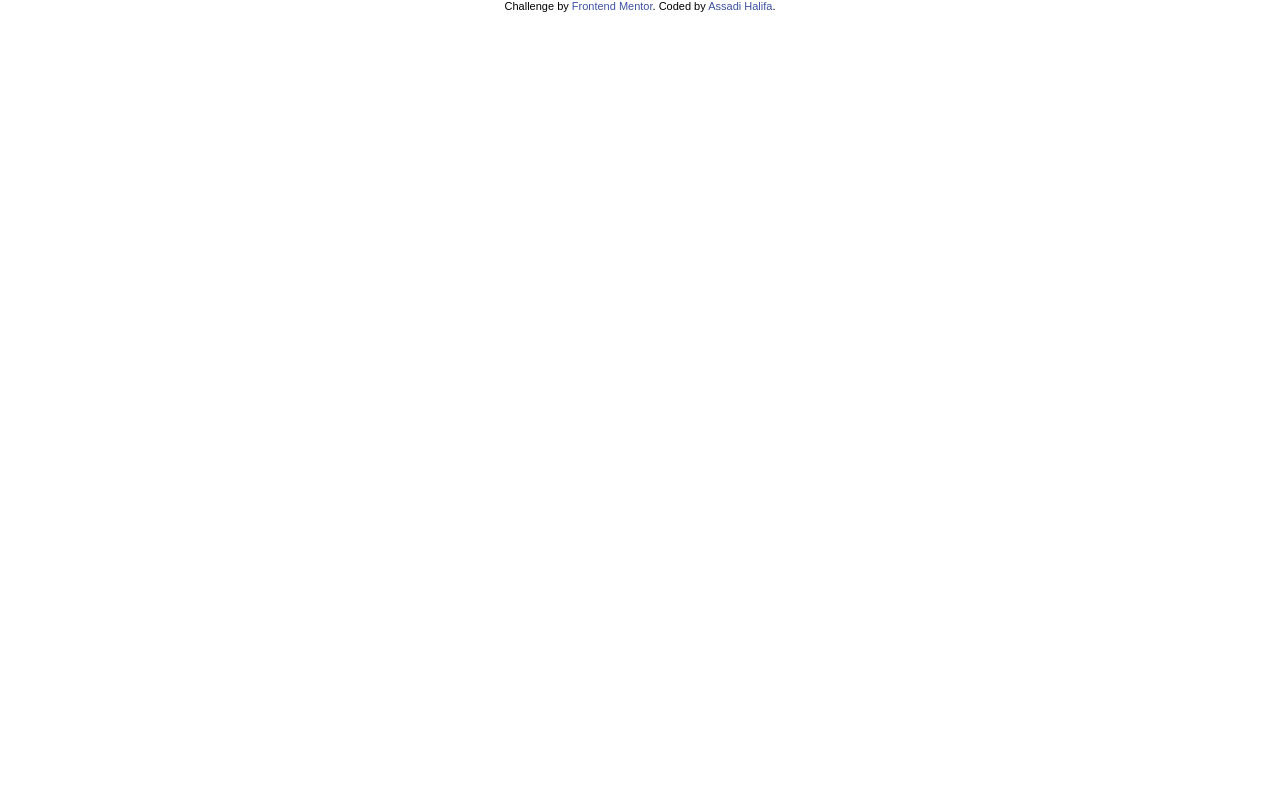
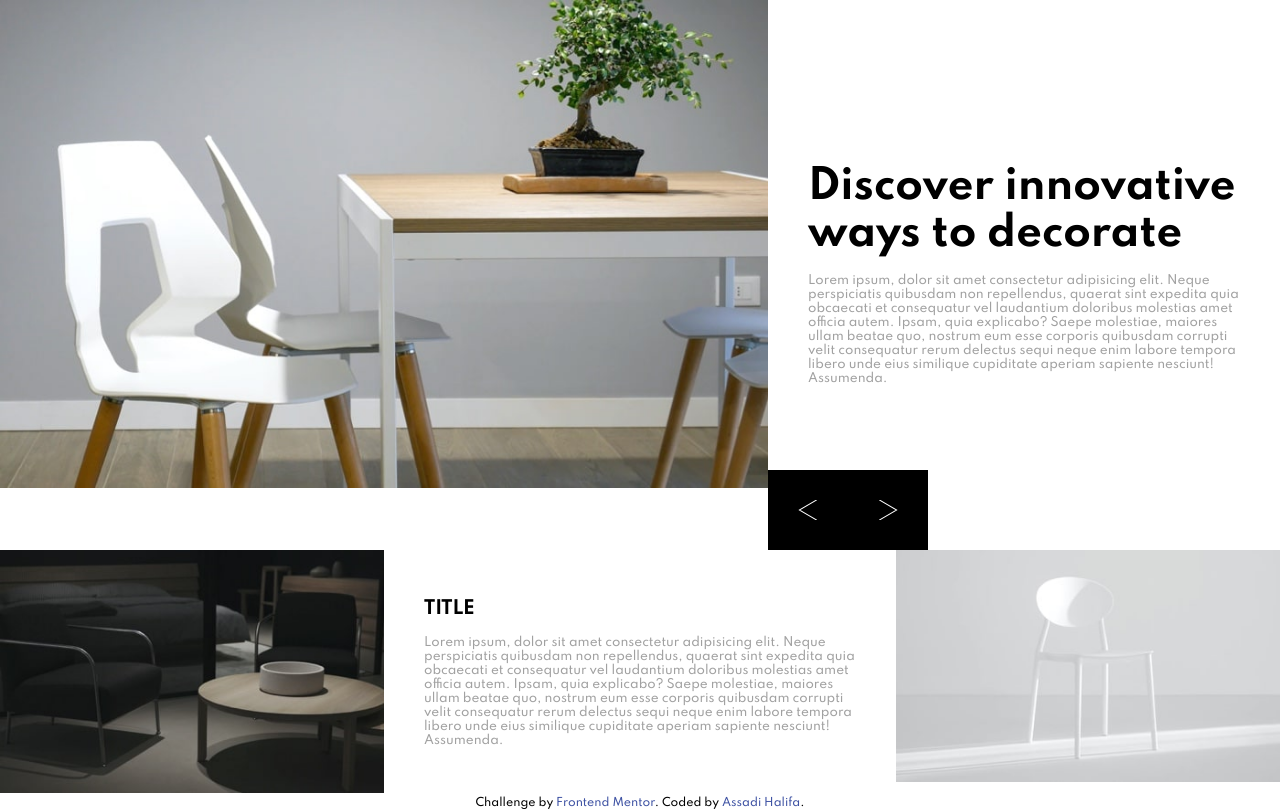
Before and after one commit to assadi-dev/room-homepage, a plain HTML site: page index.html in a window 1280 px wide. Drawn offline with Linux system fonts and the light colour scheme.

Commit message:
add slider function

```diff
--- a/assets/css/global.css
+++ b/assets/css/global.css
@@ -1,3 +1,4 @@
+@import url('https://fonts.googleapis.com/css2?family=Spartan:wght@500;600;700&display=swap');
 * {
     margin: 0;
     padding: 0;
@@ -6,7 +7,13 @@
     list-style: none;
 }
 
-@import url('https://fonts.googleapis.com/css2?family=Spartan:wght@500;600;700&display=swap');
+button {
+    outline: none;
+    border: none;
+    background: transparent;
+    cursor: pointer;
+}
+
 a {
     color: inherit;
 }
@@ -16,3 +23,108 @@ body {
     font-size: 12px;
     font-family: 'Spartan', sans-serif;
 }
+
+.wrapper {
+    max-width: 1444px;
+}
+
+.mx-auto {
+    margin-left: auto;
+    margin-right: auto;
+}
+
+.my-auto {
+    margin-top: auto;
+    margin-bottom: auto;
+}
+
+.my-1 {
+    margin-top: 0.75rem;
+    margin-bottom: 0.75rem;
+}
+
+.mb-1 {
+    margin-bottom: 1rem;
+}
+
+.mb-2 {
+    margin-bottom: 1.5rem;
+}
+
+.mb-3 {
+    margin-bottom: 2rem;
+}
+
+:root {
+    --dark-gray: hsl(0, 0%, 63%);
+    --black: hsl(0, 0%, 0%);
+    --white: hsl(0, 0%, 100%);
+    --very-dark-gray: hsl(0, 0%, 27%);
+}
+
+.text-primary {
+    color: var(--dark-gray);
+}
+
+.text-dark {
+    color: var(--very-dark-gray);
+}
+
+.text-black {
+    color: var(--black);
+}
+
+.text-white {
+    color: var(--black);
+}
+
+.bg-black {
+    background-color: var(--black);
+}
+
+.bg-white {
+    background-color: var(--white);
+}
+
+.uppercase {
+    text-transform: uppercase;
+}
+
+.img {
+    width: 100%;
+    height: auto;
+    object-fit: contain;
+}
+
+.flex {
+    display: flex;
+}
+
+.justify-content-center {
+    justify-content: center;
+}
+
+.align-items-center {
+    align-items: center;
+}
+
+.flex-direction-column {
+    flex-direction: column;
+}
+
+.flex-direction-row {
+    flex-direction: row;
+}
+
+.title-1 {
+    font-size: 2.5rem;
+    font-weight: 800;
+}
+
+@media screen and (max-width:768px) {
+    .wrapper {
+        max-width: 375px;
+    }
+}
+
+@media screen and (max-width:550px) {}
--- /dev/null
+++ b/assets/css/style.css
@@ -0,0 +1,140 @@
+.header {
+    width: 100%;
+    position: relative;
+    min-height: 550px;
+}
+
+.slider {
+    position: relative;
+    color: var(--white);
+    height: 100%;
+    width: 100%;
+}
+
+.slider-controls {
+    position: absolute;
+    right: 0;
+    bottom: 0;
+    background-color: var(--black);
+    transform: translateX(100%);
+    -webkit-transform: translateX(100%);
+    -moz-transform: translateX(100%);
+    -ms-transform: translateX(100%);
+    -o-transform: translateX(100%);
+    display: grid;
+    grid-template-columns: repeat(2, 1fr);
+}
+
+.control-btn {
+    height: 80px;
+    width: 80px;
+    color: var(--dark-gray);
+    font-size: 2rem;
+    transition: all 0.4s ease-in-out;
+    -webkit-transition: all 0.4s ea;
+    -moz-transition: all 0.4s ea;
+    -ms-transition: all 0.4s ea;
+    -o-transition: all 0.4s ea;
+    padding: 1rem;
+}
+
+.control-btn img {
+    width: 40%;
+    height: 40%;
+}
+
+.control-btn:hover {
+    background-color: rgba(255, 255, 255, 0.5);
+}
+
+.control-btn:active {
+    background-color: var(--black);
+}
+
+.slider-img {
+    width: 100%;
+    height: auto;
+    position: absolute;
+    left: 0;
+    top: 0;
+    opacity: 0;
+    transition: all 0.4s ease-in-out;
+    -webkit-transition: all 0.4s eas;
+    -moz-transition: all 0.4s eas;
+    -ms-transition: all 0.4s eas;
+    -o-transition: all 0.4s eas;
+}
+
+.current {
+    opacity: 1;
+}
+
+.articles-container {
+    width: 100%;
+}
+
+.upper-grid {
+    display: grid;
+    grid-template-columns: 60% 40%;
+}
+
+.lower-grid {
+    display: grid;
+    grid-template-columns: 30% 40% 30%;
+}
+
+.title {
+    font-weight: 700;
+}
+
+.text-presentation {
+    padding: 2.5rem;
+    color: var(--dark-gray);
+}
+
+.articles-container article {
+    width: 100%;
+}
+
+@media (max-width: 1920px) {}
+
+@media (max-width: 992px) {
+    .upper-grid {
+        display: flex;
+        flex-direction: column;
+    }
+    .slider-controls {
+        transform: translateX(0);
+        -webkit-transform: translateX(0);
+        -moz-transform: translateX(0);
+        -ms-transform: translateX(0);
+        -o-transform: translateX(0);
+        z-index: 10;
+    }
+}
+
+@media (max-width:768px) {
+    .upper-grid,
+    .lower-grid {
+        display: flex;
+        flex-direction: column;
+    }
+    .header {
+        min-height: 100vh;
+    }
+    .control-btn {
+        height: 40px;
+        width: 40px;
+        padding: 0.75rem;
+    }
+    .control-btn img {
+        width: 80%;
+        height: 80%;
+    }
+    .slider {
+        height: 360px;
+    }
+    .slider-img {
+        height: 100%;
+    }
+}
--- /dev/null
+++ b/assets/js/main.js
@@ -0,0 +1,35 @@
+const img = document.querySelectorAll(".slider-img");
+
+const next = document.querySelector("#next");
+const prev = document.querySelector("#prev");
+
+let index = 0;
+
+console.log(img.length);
+
+const nextSlider = () => {
+    if (index < img.length - 1) {
+        img[index].classList.remove("current");
+        index++;
+        img[index].classList.add("current");
+    } else {
+        img[index].classList.remove("current");
+        index = 0;
+        img[index].classList.add("current");
+    }
+};
+
+const prevSlider = () => {
+    if (index > 0) {
+        img[index].classList.remove("current");
+        index--;
+        img[index].classList.add("current");
+    } else if (index === 0) {
+        img[index].classList.remove("current");
+        index = img.length - 1;
+        img[index].classList.add("current");
+    }
+};
+
+next.addEventListener("click", nextSlider);
+prev.addEventListener("click", prevSlider);
--- a/index.html
+++ b/index.html
@@ -3,8 +3,14 @@
   <head>
     <meta charset="UTF-8" />
     <meta name="viewport" content="width=device-width, initial-scale=1.0" />
-    <!-- displays site properly based on user's device -->
 
+    <link
+      rel="stylesheet"
+      href="https://cdnjs.cloudflare.com/ajax/libs/font-awesome/6.0.0-beta3/css/all.min.css"
+      integrity="sha512-Fo3rlrZj/k7ujTnHg4CGR2D7kSs0v4LLanw2qksYuRlEzO+tcaEPQogQ0KaoGN26/zrn20ImR1DfuLWnOo7aBA=="
+      crossorigin="anonymous"
+      referrerpolicy="no-referrer"
+    />
     <link
       rel="icon"
       type="image/png"
@@ -12,6 +18,7 @@
       href="./assets/images/favicon-32x32.png"
     />
     <link rel="stylesheet" type="text/css" href="./assets/css/global.css" />
+    <link rel="stylesheet" type="text/css" href="./assets/css/style.css" />
     <title>Frontend Mentor | Room homepage</title>
 
     <!-- Feel free to remove these styles or customise in your own stylesheet 👍 -->
@@ -26,9 +33,100 @@
     </style>
   </head>
   <body>
-    <main class="wrapper">
-      <header class="header"></header>
-      <section class="lower-content"></section>
+    <main class="wrapper mx-auto">
+      <header class="header upper-grid">
+        <div class="slider">
+          <img
+            class="slider-img current"
+            src="./assets/images/desktop-image-hero-1.jpg"
+            alt="hero-1"
+            srcset="
+              ./assets/images/mobile-image-hero-1.jpg  480px,
+              ./assets/images/desktop-image-hero-1.jpg 800px
+            "
+            sizes="(max-width: 768px) 360px"
+          />
+          <img
+            class="slider-img"
+            src="./assets/images/desktop-image-hero-2.jpg"
+            alt="hero-2"
+          />
+          <img
+            class="slider-img"
+            src="./assets/images/desktop-image-hero-3.jpg"
+            alt="hero-3"
+          />
+          <div class="slider-controls">
+            <button
+              id="prev"
+              class="control-btn flex justify-content-center align-items-center"
+            >
+              <img
+                src="./assets/images/icons/icon-angle-left.svg"
+                alt="previous-icon"
+              />
+            </button>
+            <button
+              id="next"
+              class="control-btn flex justify-content-center align-items-center"
+            >
+              <img
+                src="./assets/images/icons/icon-angle-right.svg"
+                alt="next-icon"
+              />
+            </button>
+          </div>
+        </div>
+
+        <div class="flex align-items-center">
+          <div class="text-presentation">
+            <h1 class="title-1 text-black mb-1">
+              Discover innovative ways to decorate
+            </h1>
+            <p>
+              Lorem ipsum, dolor sit amet consectetur adipisicing elit. Neque
+              perspiciatis quibusdam non repellendus, quaerat sint expedita quia
+              obcaecati et consequatur vel laudantium doloribus molestias amet
+              officia autem. Ipsam, quia explicabo? Saepe molestiae, maiores
+              ullam beatae quo, nostrum eum esse corporis quibusdam corrupti
+              velit consequatur rerum delectus sequi neque enim labore tempora
+              libero unde eius similique cupiditate aperiam sapiente nesciunt!
+              Assumenda.
+            </p>
+          </div>
+        </div>
+      </header>
+      <section class="articles-container lower-grid">
+        <article>
+          <img
+            class="img"
+            src="./assets/images/image-about-dark.jpg"
+            alt="about dark"
+          />
+        </article>
+        <article class="flex align-items-center">
+          <div class="text-presentation">
+            <h2 class="title text-black mb-1 uppercase">Title</h2>
+            <p>
+              Lorem ipsum, dolor sit amet consectetur adipisicing elit. Neque
+              perspiciatis quibusdam non repellendus, quaerat sint expedita quia
+              obcaecati et consequatur vel laudantium doloribus molestias amet
+              officia autem. Ipsam, quia explicabo? Saepe molestiae, maiores
+              ullam beatae quo, nostrum eum esse corporis quibusdam corrupti
+              velit consequatur rerum delectus sequi neque enim labore tempora
+              libero unde eius similique cupiditate aperiam sapiente nesciunt!
+              Assumenda.
+            </p>
+          </div>
+        </article>
+        <article>
+          <img
+            class="img"
+            src="./assets/images/image-about-light.jpg"
+            alt="about light"
+          />
+        </article>
+      </section>
     </main>
     <div class="attribution">
       Challenge by
@@ -37,4 +135,5 @@
       >. Coded by <a href="#">Assadi Halifa</a>.
     </div>
   </body>
+  <script src="./assets/js/main.js"></script>
 </html>
```
